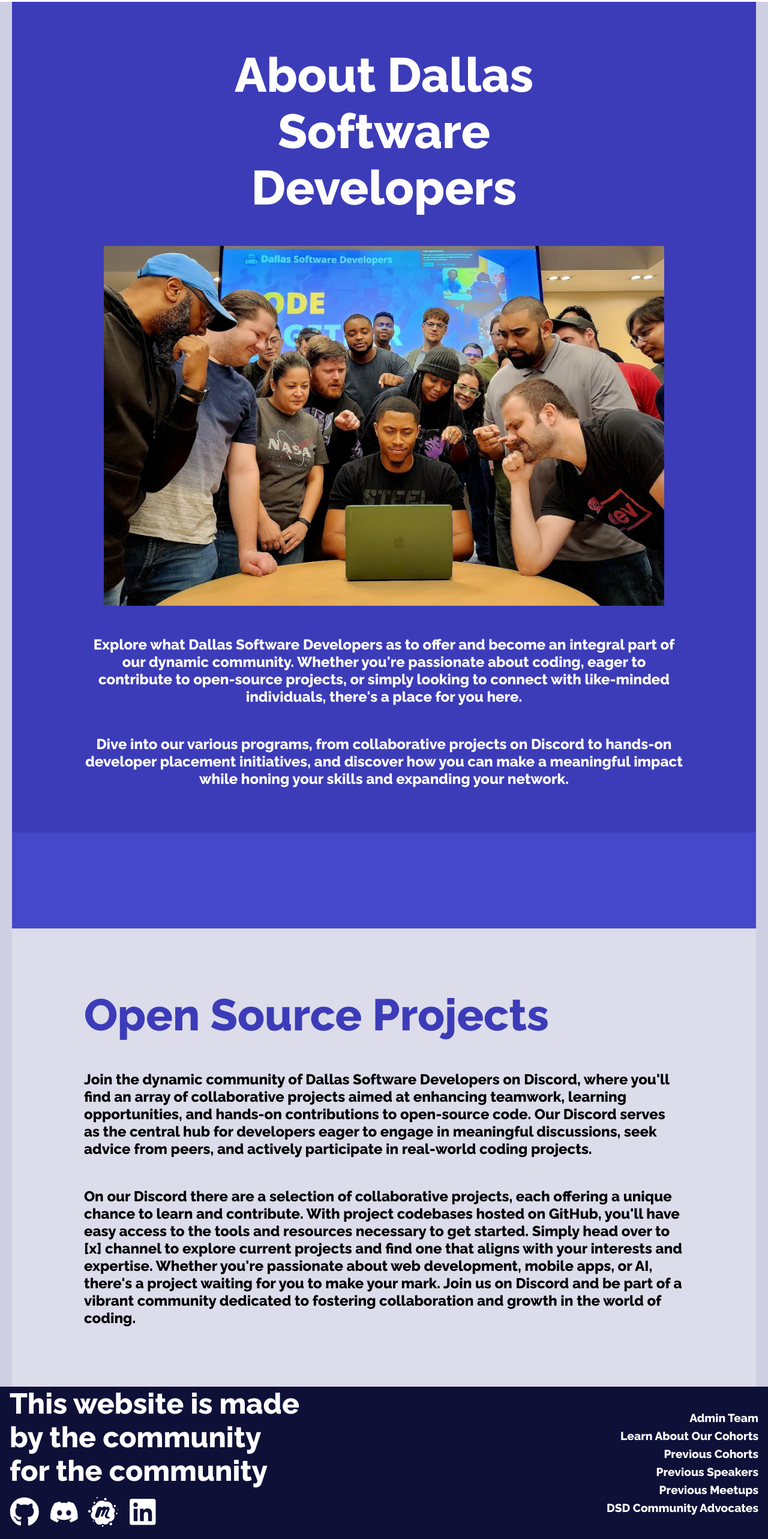
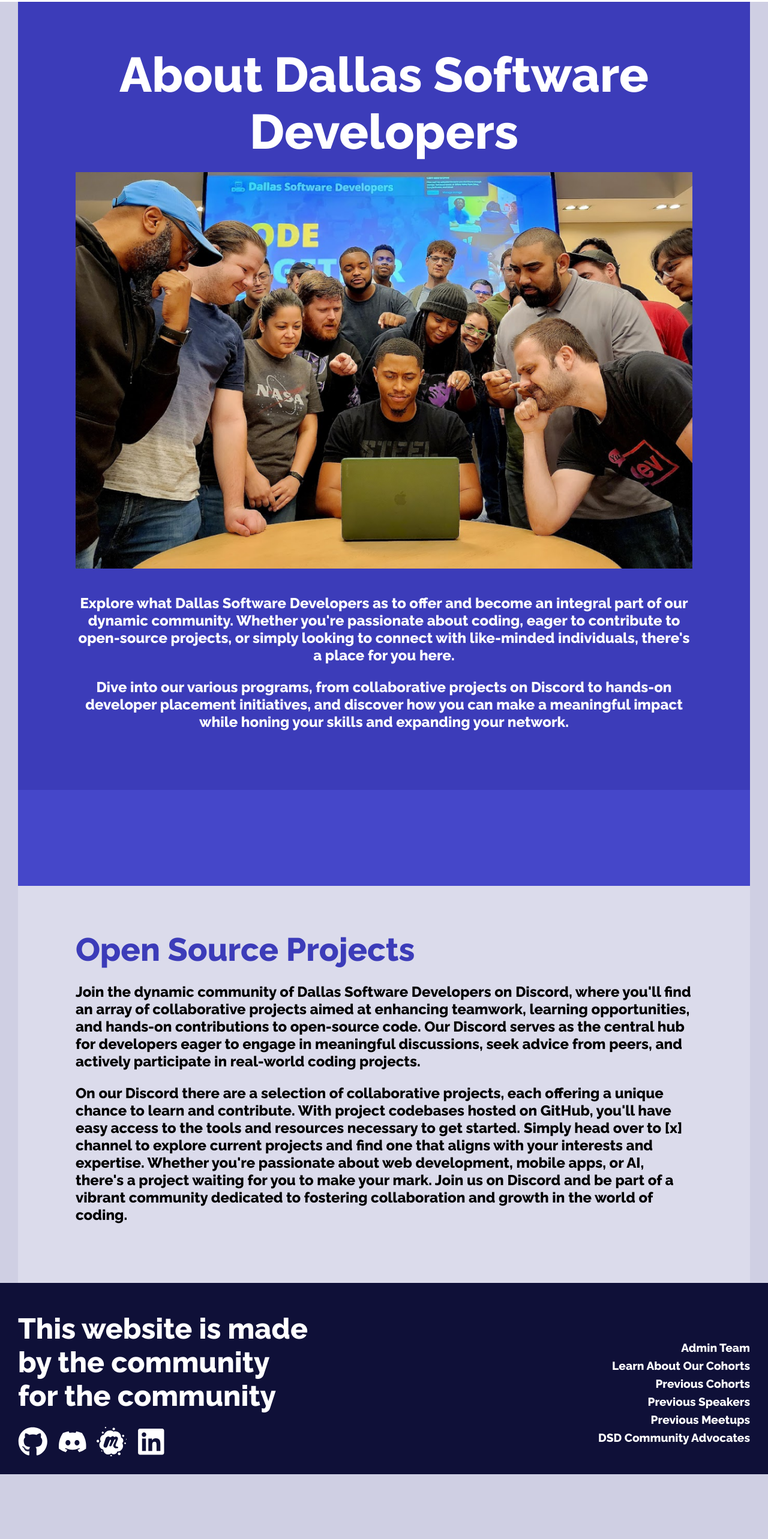
Before and after one commit to dallassoftwaredevelopers/DSDsite, a Next.js app: page /about in a window 1280 px wide. Shown: the part 92-2658 px from the top of the page at 60% size. After the commit the page ends 2550 px from the top, so only its background shows below. Built offline with nearby package versions, Linux system fonts and the light colour scheme.

Commit message:
(WEB-57) CHORE: Add global.css typography, background sections, and media queries. Update About and Footer components.

```diff
--- a/src/app/about/about.module.css
+++ b/src/app/about/about.module.css
@@ -1,64 +1,24 @@
 .aboutContainer {
-  background-color: hsl(var(--blue));
-  display: flex;
-  align-items: center;
-  justify-content: center;
-  padding: 75px 0;
-  flex-direction: column;
-  color: hsl(var(--white));
-  gap: 50px;
+  align-items: flex-start;
 }
 
 .imageSection {
   position: relative;
-  height: 600px;
   width: 100%;
 }
-
-.aboutDescription {
-  color: hsl(var(--white));
-  font-size: 24px;
-  text-align: center;
+.aboutTitle {
   font-weight: 700;
-  white-space: pre-wrap;
+  margin: 0;
 }
-
-.aboutTitle {
-  color: hsl(var(--white));
-  text-align: center;
-  font-family: Raleway;
-  font-size: 80px;
-  font-weight: 700;
-  margin: 0 215px;
+.opensourceContainer {
+  border-top: 10rem solid hsl(var(--light-blue));
+  align-items: flex-start;
 }
-
-.opensourceContainer {
-  border-top: 10rem solid #4648ca;
-  background-color: #dcdceb;
-  display: flex;
-  align-items: flex-start;
-  justify-content: center;
-  padding: 100px 0;
-  flex-direction: column;
-  width: 100%;
-  gap: 50px;
-}
-
 .opensourceTitle {
   color: hsl(var(--blue));
-  font-family: Raleway;
-  font-size: 74px;
-  font-weight: 800;
   text-align: left;
-  margin: 0 120px;
+  margin: 0;
   flex: 1;
-}
-
-.aboutDescription,
-.opensourceDescription {
-  font-family: Raleway;
-  margin: 0 120px;
-  font-size: 24px;
 }
 
 .opensourceDescription {
@@ -67,40 +27,52 @@
   white-space: pre-line;
 }
 
+/******************
+*  Media Queries  *
+*******************/
 /* Mobile devices */
 @media only screen and (max-width: 850px) {
   .aboutContainer {
     gap: 10px;
   }
   .aboutTitle {
-    color: hsl(var(--white));
-    text-align: center;
-    font-family: Raleway;
-    font-size: 60px;
-    font-weight: 700;
+    font-size: var(--text-lg);
     width: 100%;
   }
-
   .imageSection {
-    position: relative;
     height: 300px;
-    width: 100%;
   }
-
-  .aboutDescription,
-  .opensourceDescription {
-    font-family: Raleway;
-    margin: 0 20px;
-    font-size: 20px;
-  }
-
   .opensourceTitle {
-    color: hsl(var(--blue));
-    font-family: Raleway;
-    font-size: 60px;
+    font-size: var(--text-lg);
     font-weight: 700;
-    text-align: left;
-    margin: 0 20px;
-    flex: 1;
   }
 }
+@media (max-width: 575px) {
+  .imageSection {
+      height: 400px;
+  }
+}
+@media (min-width: 576px) {
+    .imageSection {
+      height: 300px;
+    }
+}
+@media (min-width: 768px) {
+  .aboutTitle {
+    text-align: center;
+  }
+}
+@media (min-width: 850px) {
+  .imageSection {
+    height: 600px;
+  }
+  .aboutDescription {
+    text-align: center;
+    white-space: pre-wrap;
+  }
+}
+@media (min-width: 1200px) {
+  .imageSection {
+    height: 700px;
+  }
+}
--- a/src/app/about/page.tsx
+++ b/src/app/about/page.tsx
@@ -6,7 +6,8 @@ export default function AboutPage() {
   return (
     <>
       {/* About Section */}
-      <section className={styles.aboutContainer}>
+      <section className={`section bgBlue ${styles.aboutContainer}`}>
+        <div className='sectionPadded'>
           <h1 className={styles.aboutTitle}>About Dallas Software Developers</h1>
           <div className={styles.imageSection}>
             <Image
@@ -29,9 +30,11 @@ export default function AboutPage() {
             make a meaningful impact while honing your skills and expanding your
             network.
           </p>
+        </div>
       </section>
       {/* Open Source Projects Section */}
-      <section className={styles.opensourceContainer}>
+      <section className={`section bgGray ${styles.opensourceContainer}`}>
+        <div className='sectionPadded'>
           <h2 className={styles.opensourceTitle}>Open Source Projects</h2>
           <p className={styles.opensourceDescription}>
             Join the dynamic community of Dallas Software Developers on Discord,
@@ -53,6 +56,7 @@ export default function AboutPage() {
             community dedicated to fostering collaboration and growth in the world
             of coding.
           </p>
+        </div>
       </section>
     </>
   );
--- a/src/app/components/footer/footer.module.css
+++ b/src/app/components/footer/footer.module.css
@@ -1,50 +1,32 @@
 .footerSection {
-  background-color: hsl(var(--dark-blue));
-  display: flex;
-  justify-content: center;
-  align-items: center;
-  font-family: 'Raleway', sans-serif;
+  padding-top: 2em;
   white-space: nowrap;
-  width: 100%;
   margin: 0 auto;
 }
-
-.innerContainer {
-  max-width: 1450px;
-  width: 100%;
-  margin: 0 auto;
-  padding: 0 1rem;
+.footerContainer {
   display: flex;
+  flex-wrap: wrap;
   justify-content: space-between;
   align-items: center;
 }
-
 .rightFooterContainer {
   order: 2;
 }
-
-.rightFooterContainer .links a {
-  text-align: right;
-}
-
 .leftFooterContainer {
   order: 1;
 }
-
 .footerText {
   width: 36%;
   color: hsl(var(--white));
   font-size: 3rem;
   font-weight: 700;
 }
-
 .links {
   display: flex;
   flex-direction: column;
   justify-content: flex-start;
   align-items: flex-end;
 }
-
 .links a {
   width: max-content;
   margin-bottom: 0.5rem;
@@ -52,52 +34,56 @@
   text-decoration: none;
   color: hsl(var(--white));
   font-size: 1.2rem;
+  text-align: right;
 }
-
+.links a:hover,
+.lings a:focus {
+  text-decoration: underline;
+}
 .links a:last-child {
   margin-bottom: 0;
 }
-
 .socialSection {
   list-style: none;
   display: flex;
   gap: 1rem;
   padding-left: 0;
 }
-
+/******************
+*  Media Queries  *
+*******************/
 @media only screen and (max-width: 850px) {
-  .innerContainer {
-    padding: 4rem 0;
-    flex-direction: column;
-    gap: 2rem;
-  }
   .footerSection {
     flex-direction: column;
   }
-
+  .footerContainer {
+    margin: 0 1em;
+  }
   .rightFooterContainer {
-    order: 1;
     margin-bottom: 2.5rem;
   }
 
-  .leftFooterContainer {
-    order: 2;
+  .footerText {
+    font-size: 2rem;
+    font-weight: 700;
   }
-
-  .footerText {
-    width: 93%;
-    color: hsl(var(--white));
-    font-size: 1.5rem;
-    font-weight: 400;
-  }
-
   .links {
     justify-content: normal;
     align-items: normal;
   }
-
   .links a {
     text-align: left;
-    font-size: 1rem;
+    font-size: 1.2rem;
   }
 }
+@media (max-width: 576px) {
+  .footerContainer {
+    flex-direction: column;
+  }
+  .rightFooterContainer {
+    order:1;
+  }
+    .leftFooterContainer {
+    order: 2;
+  }
+}
--- a/src/app/components/footer/footer.tsx
+++ b/src/app/components/footer/footer.tsx
@@ -6,8 +6,8 @@ import { socialData } from './footerSocialdata';
 
 export default function Footer() {
   return (
-    <div className={styles.footerSection} data-testid='footerComponent'>
-      <div className={styles.innerContainer}>
+    <footer className={styles.footerSection} data-testid='footerComponent'>
+      <div className={`innerContainer ${styles.footerContainer}`}>
         <div className={styles.leftFooterContainer}>
           <div className={styles.footerText}>
             This website is made
@@ -33,6 +33,6 @@ export default function Footer() {
           </div>
         </div>
       </div>
-    </div>
+    </footer>
   );
 }
--- a/src/app/globals.css
+++ b/src/app/globals.css
@@ -1,28 +1,144 @@
 :root {
-  /* break points*/
+  /** 01 - Breakpoints**/
   --max-width: 1450px;
+  --breakpoint-xs: 0;
+  --breakpoint-sm: 576px;
+  --breakpoint-md: 768px;
+  --breakpoint-lg: 992px;
+  --breakpoint-xl: 1200px;
 
-  /* colors */
+  /*02 - colors */
   --dark-blue: 239, 58%, 14%;
   --blue: 240, 51%, 48%;
+  --light-blue: 239, 55%, 53%;
   --white: 0, 0%, 100%;
   --cool-gray: 240, 26%, 85%;
+  --gray: 240, 27%, 89%;
 
   --color-primary: var(--blue);
   --color-secondary: var(--dark-blue);
+
+  /**03 - Typography**/
+  --font-primary: Raleway, sans-serif;
+  --font-base-size: 24px;
+  --text-scale-ratio: 1.5;
+  --text-sm: calc(1em / var(--text-scale-ratio));
+  --text-md: calc(1em * var(--text-scale-ratio));
+  --text-lg: calc(1em * var(--text-scale-ratio) * var(--text-scale-ratio));
+  --text-xl: calc(1em * var(--text-scale-ratio) * var(--text-scale-ratio) * var(--text-scale-ratio));
 }
 
-.innerContainer {
-  max-width: var(--max-width);
-  margin: 0 auto;
-  padding: 0 20px;
-  box-sizing: border-box;
+html {
+    font-family: sans-serif;
+    -webkit-text-size-adjust: 100%;
+    -moz-text-size-adjust: 100%;
 }
 
 body {
   margin: 0;
-  font-family: 'Raleway', sans-serif;
+  padding: 0;
+  font: var(--font-base-size) var(--font-primary);
   background-color: hsl(var(--cool-gray));
+}
+/*********************
+*  Typography        *
+**********************/
+h1, .xlText{
+  font-size: var(--text-xl);
+}
+h2, .lgText{
+  font-size: var(--text-lg);
+}
+h3, .mdText{
+  font-size: var(--text-md);
+}
+h4, .smText{
+  font-size: var(--text-sm);
+}
+
+/*********************
+*  Container Blocks  *
+**********************/
+.innerContainer {
+  width: 100%;
+  margin: 0 auto;
+  box-sizing: border-box;
+}
+
+.section{
+  display: flex;
+  align-items: center;
+  justify-content: center;
+  flex-direction: column;
+  gap: 50px;
+  padding: 3.1em 0;
+}
+.footerCol {
+  flex-basis: 0;
+  -webkit-box-flex: 1;
+  -ms-flex-positive: 1;
+  flex-grow: 1;
+  max-width: 100%;
+}
+.footerCol2 {
+  -webkit-box-flex: 0;
+  -ms-flex: 0 0 16.666667%;
+  flex: 0 0 16.666667%;
+  max-width: 16.666667%;
+}
+footer, .bgDarkBlue{
+  background-color: hsl(var(--dark-blue));
+  color: hsl(var(--white));
+}
+.bgBlue {
+  background-color: hsl(var(--blue));
+  color: hsl(var(--white));
+}
+.bgLightBlue {
+  background-color: hsl(var(--light-blue));
+}
+.bgWhite {
+  background-color: hsl(var(--white));
+}
+.bgGray {
+  background-color: hsl(var(--gray));
+}
+.bgTransparent {
+  background-color: transparent;
+}
+/******************
+*  Media Queries  *
+*******************/
+@media (max-width: 575px) {
+    .innerContainer {
+        max-width: inherit;
+    }
+    .sectionPadded {
+      margin: 0 1em;
+    }
+}
+@media (min-width: 576px) {
+    .sectionPadded {
+      margin: 0 2em;
+    }
+}
+@media (min-width: 768px) {
+
+}
+@media (min-width: 992px) {
+    .innerContainer {
+        max-width: 960px;
+    }
+    .sectionPadded {
+      margin: 0 4em;
+    }
+
+}
+@media (min-width: 1200px) {
+    .innerContainer {
+        max-width: var(--max-width);
+        padding: 0 1.25em;
+    }
 }
 
 /* Mobile devices */
@@ -31,7 +147,3 @@ body {
     padding: 0;
   }
 }
-
-/* Medium-sized devices (like tablets in portrait and landscape mode) */
-@media only screen and (min-width: 850px) and (max-width: 1050px) {
-}
```
Lines whose indentation alone changed are shown as unchanged.
